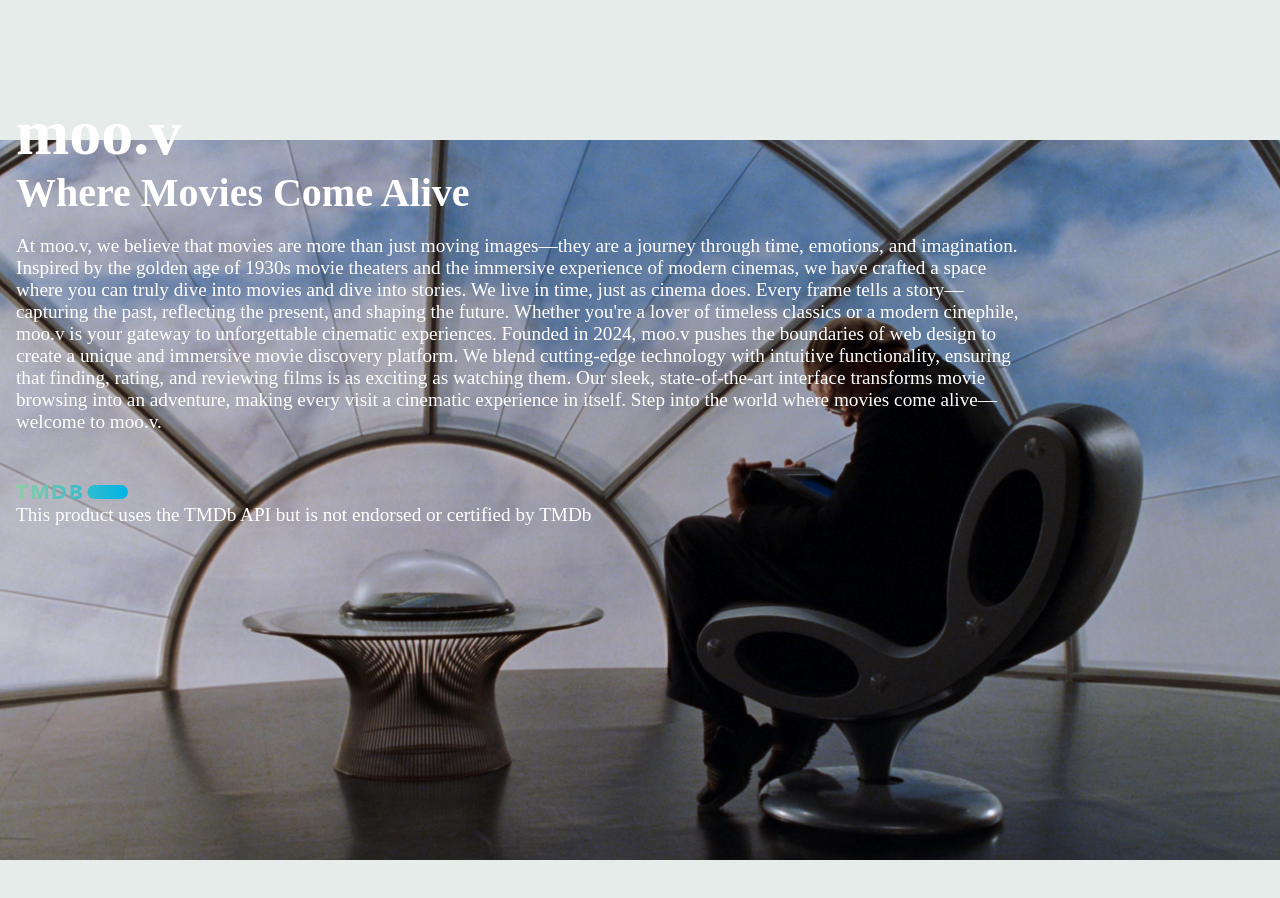
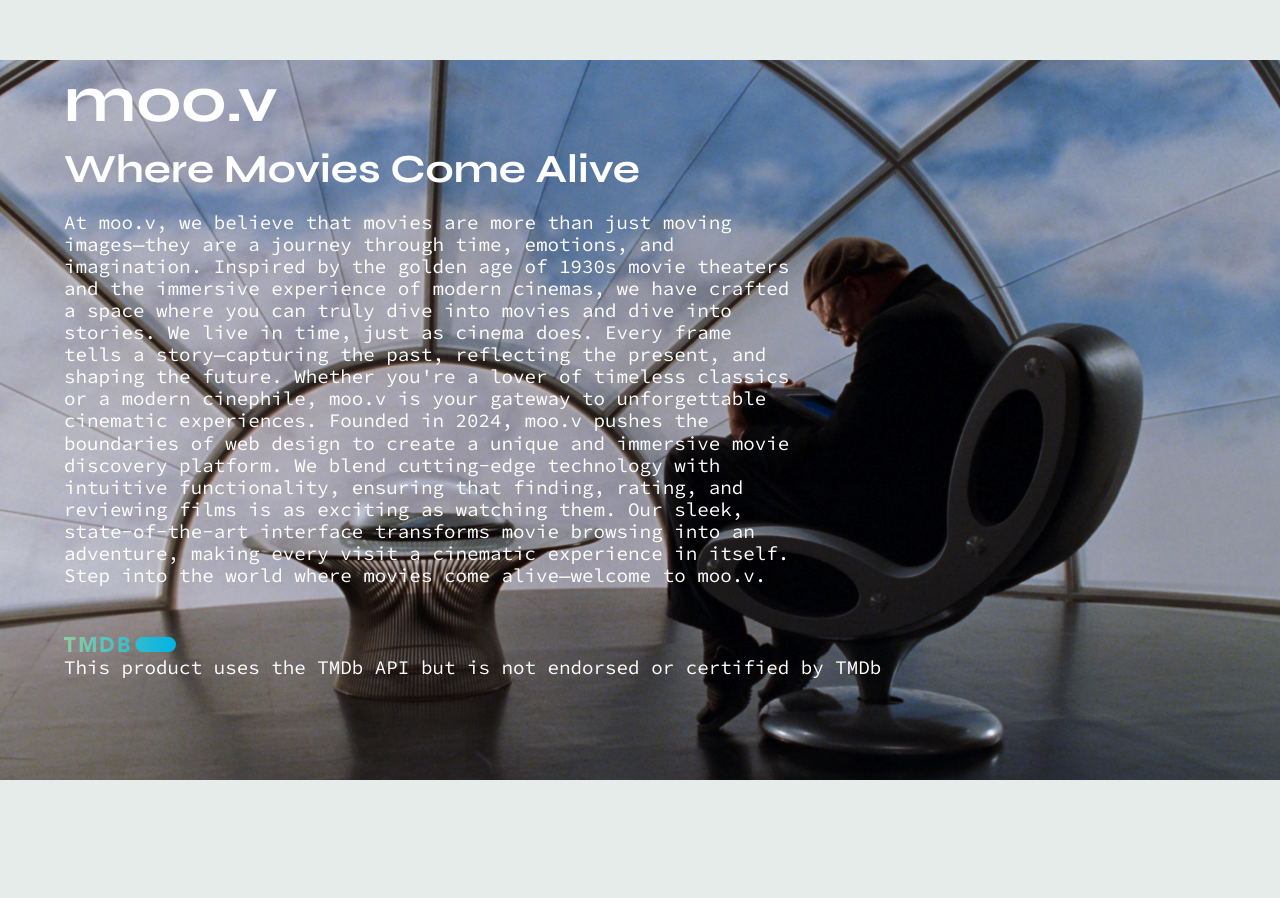
Before and after one commit to dfelices/danielle-leibrandt-ian-movie-app, a React (Vite) app: page /about in a window 1280 px wide. Shown: the top 898 px of the page. After the commit the page ends 840 px from the top, so only its background shows below. Built offline with nearby package versions, Linux system fonts and the light colour scheme; no server answers.

Commit message:
fix the layout and typography

```diff
--- a/src/pages/PageAbout.jsx
+++ b/src/pages/PageAbout.jsx
@@ -4,6 +4,7 @@ import tmdbLogo from '../media/tmdb-logo.svg';
 function About() {
 
     return (
+        <div className="about-wrapper">
             <div className="about-page">
                 <div className="about-header">
                     <h1>moo.v</h1>
@@ -23,6 +24,7 @@ function About() {
                     <p>This product uses the TMDb API but is not endorsed or certified by TMDb</p>
                 </div>
             </div>
+        </div>
     )
 }
 
--- a/src/styles/PageAbout.css
+++ b/src/styles/PageAbout.css
@@ -5,24 +5,29 @@
     background-repeat: no-repeat;
     background-position: center;
     color: white;
-    height: 100vh;
+    height: 530px;
     padding-left: 1rem;
 }
 
 .about-header h1 {
     font-size: 2rem;
-    margin-top: 5rem;
-    margin-bottom: 0;
-    padding-top: 1rem;
+    font-family: var(--heading-font);
+    margin: 0;
+
 }
 
 .about-header h2 {
-    font-size: 1.5rem;
-    margin: 0;
+    font-size: 1.2rem;
+    font-family: var(--heading-font);
+    margin-top: 0.5rem;
+    margin-bottom: 0.5rem;
+
 }
 
 .about-text {
-    font-size: 0.7rem;
+    font-size: 0.65rem;
+    font-family: var(--body-font);
+    margin-top: 0.5rem;
     width: 80%;
 }
 
@@ -36,13 +41,15 @@
 .tmdb-text p {
     width: 100%;
     font-size: 0.8rem;
+    font-family: var(--body-font);
     margin: 0;
 }
 
 @media screen and (min-width: 768px) {
     .about-page {
-        background-size: 800px auto;
+        background-size: 60rem auto;
         height: 600px;
+        padding-top: 4rem;
     }
 
     .about-header h1 {
@@ -67,6 +74,7 @@
     .about-page {
         background-size: 1280px auto;
         height: 840px;
+        padding-left: 4rem;
     }
 
     .about-header h1 {
@@ -79,9 +87,21 @@
 
     .about-text {
         font-size: 1.2rem;
+        width: 60%;
     }
 
     .tmdb-text p {
         font-size: 1.2rem;
     }
 }
+
+@media screen and (min-width: 1440px) {
+    .about-page {
+        padding-left: 18rem;
+    }
+
+    .about-text {
+        font-size: 1.2rem;
+        width: 50%;
+    }
+}
```
Lines whose indentation alone changed are shown as unchanged.
